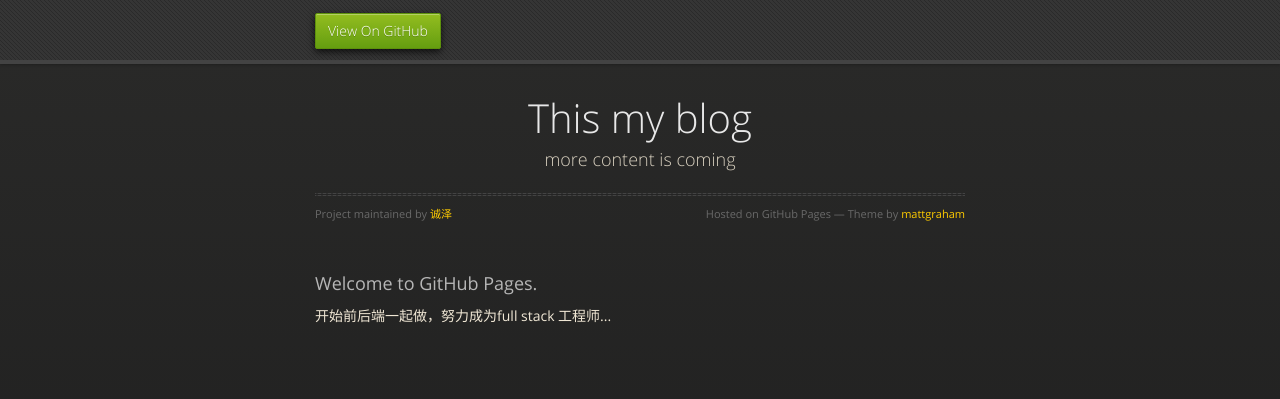
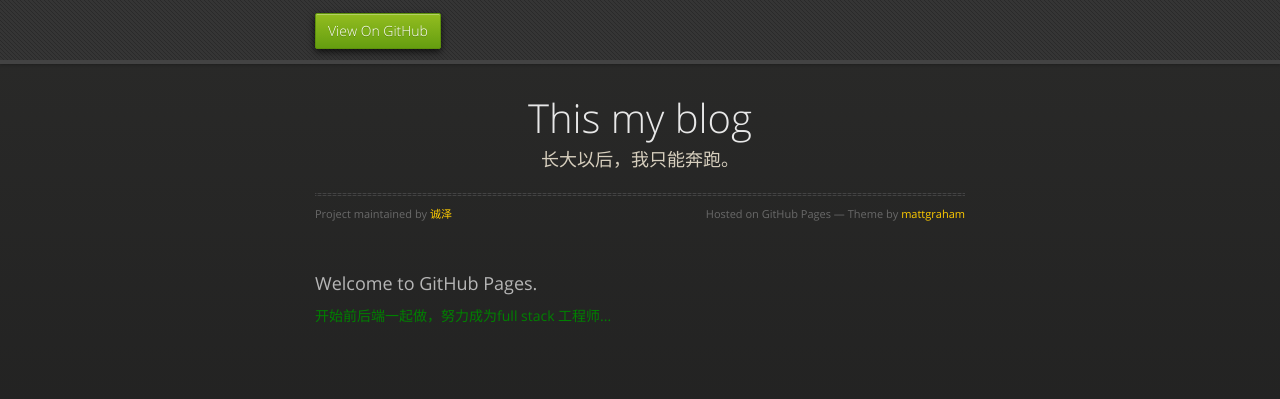
Before and after one commit to UESTCxiaozhu/UESTCxiaozhu.github.io, a plain HTML site: page index.html in a window 1280 px wide. Drawn offline with nearby package versions, Linux system fonts and the light colour scheme.

Commit message:
modify index page

```diff
--- a/index.html
+++ b/index.html
@@ -23,14 +23,14 @@
         <nav>
           <li class="fork"><a href="https://github.com/UESTCxiaozhu">View On GitHub</a></li>
         </nav>
-      </div><!-- end header -->
+      </div>
 
     <div class="wrapper">
 
       <section>
-        <div id="title">
+        <div id="title" style="color:#00FF00">
           <h1>This my blog</h1>
-          <p>more content is coming</p>
+          <p>长大以后，我只能奔跑。</p>
           <hr>
           <span class="credits left">Project maintained by <a href="https://github.com/UESTCxiaozhu">诚泽</a></span>
           <span class="credits right">Hosted on GitHub Pages &mdash; Theme by <a href="https://twitter.com/michigangraham">mattgraham</a></span>
@@ -38,14 +38,10 @@
 
         <h3>
 <a id="welcome-to-github-pages" class="anchor" href="#welcome-to-github-pages" aria-hidden="true"><span class="octicon octicon-link"></span></a>Welcome to GitHub Pages.</h3>
-<p>开始前后端一起做，努力成为full stack 工程师...</p>
-
-
-
+<p id= "tip"><span>开始前后端一起做，努力成为full stack 工程师...</span></p>
       </section>
 
     </div>
-    <!--[if !IE]><script>fixScale(document);</script><![endif]-->
 
   </body>
 </html>
--- a/stylesheets/styles.css
+++ b/stylesheets/styles.css
@@ -820,6 +820,10 @@ section #title .credits.right {
   float: right;
 }
 
+section #tip {
+  color: green;
+}
+
 @media print, screen and (max-width: 720px) {
   #title .credits {
     display: block;
```
